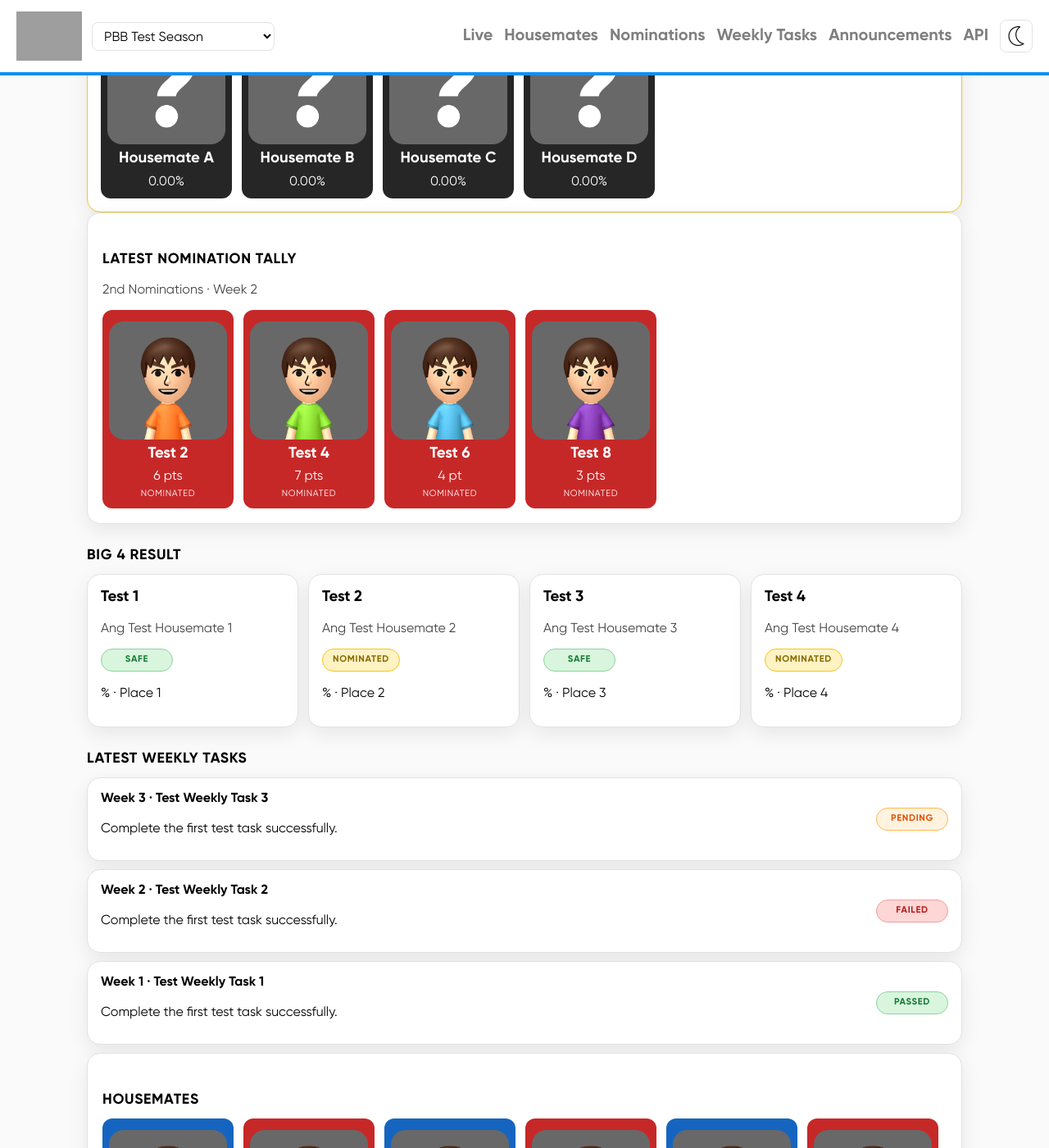
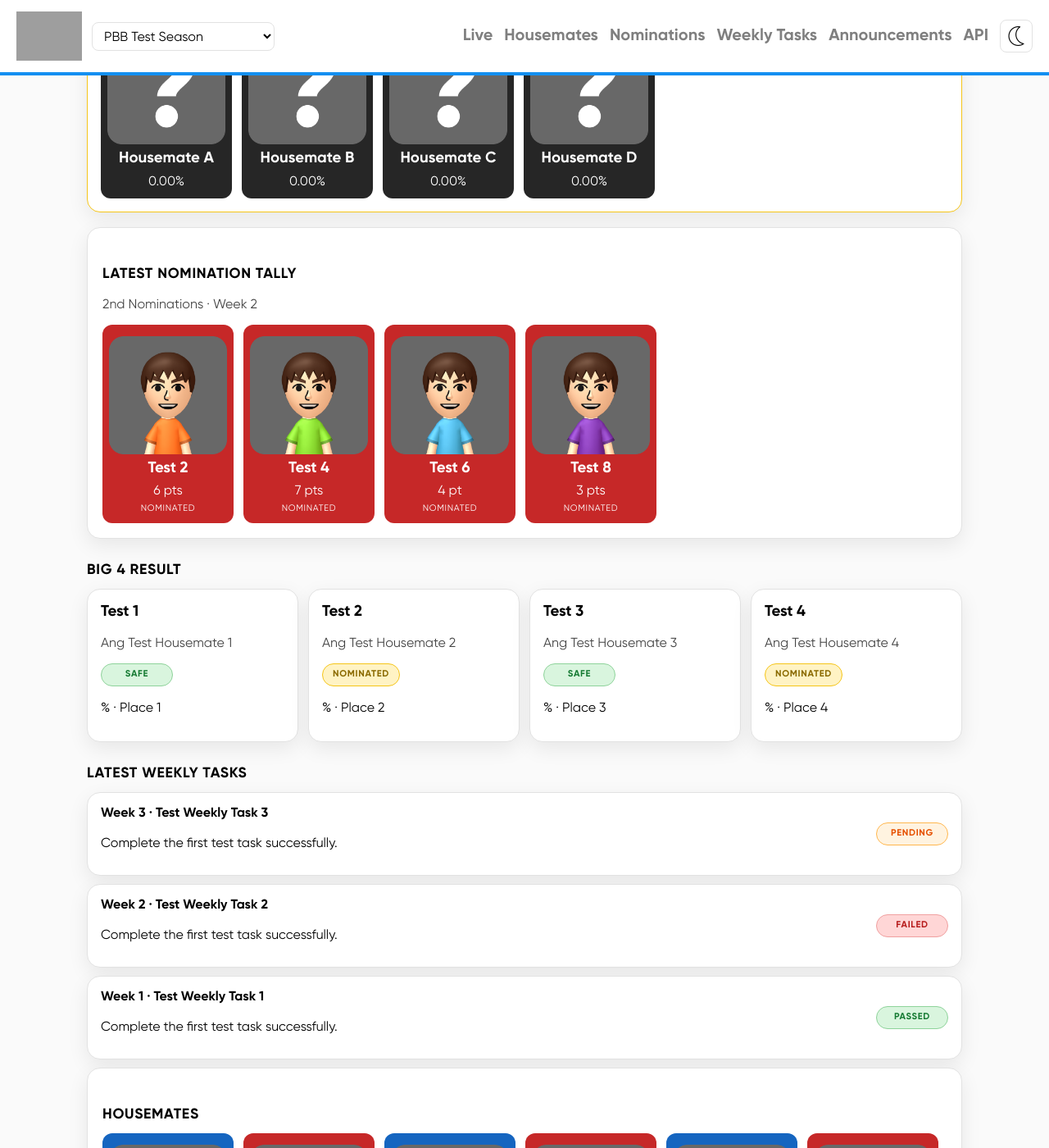
Before and after one commit to drpsphca/PHCASite-PBBUpdates, a Jekyll site: the page built from seasons/test/index.md, in a window 1280 px wide and 1400 px high, scrolled down 445 px. Shown: the whole window at 82% size. Built offline with Jekyll 4.4.1, drawn with Linux system fonts in a browser that asks for light colours; grey boxes are pictures that could not be loaded.

Commit message:
20261016-26

```diff
--- a/assets/css/style.css
+++ b/assets/css/style.css
@@ -416,6 +416,9 @@ html[data-theme="light"] .badge-live {
 .tally-card .badge {
   margin-top: 8px;
 }
+.nom-board {
+  margin-bottom: 18px;
+}
 
 .table-wrap { overflow-x: auto; }
 table { width: 100%; border-collapse: collapse; }
```
